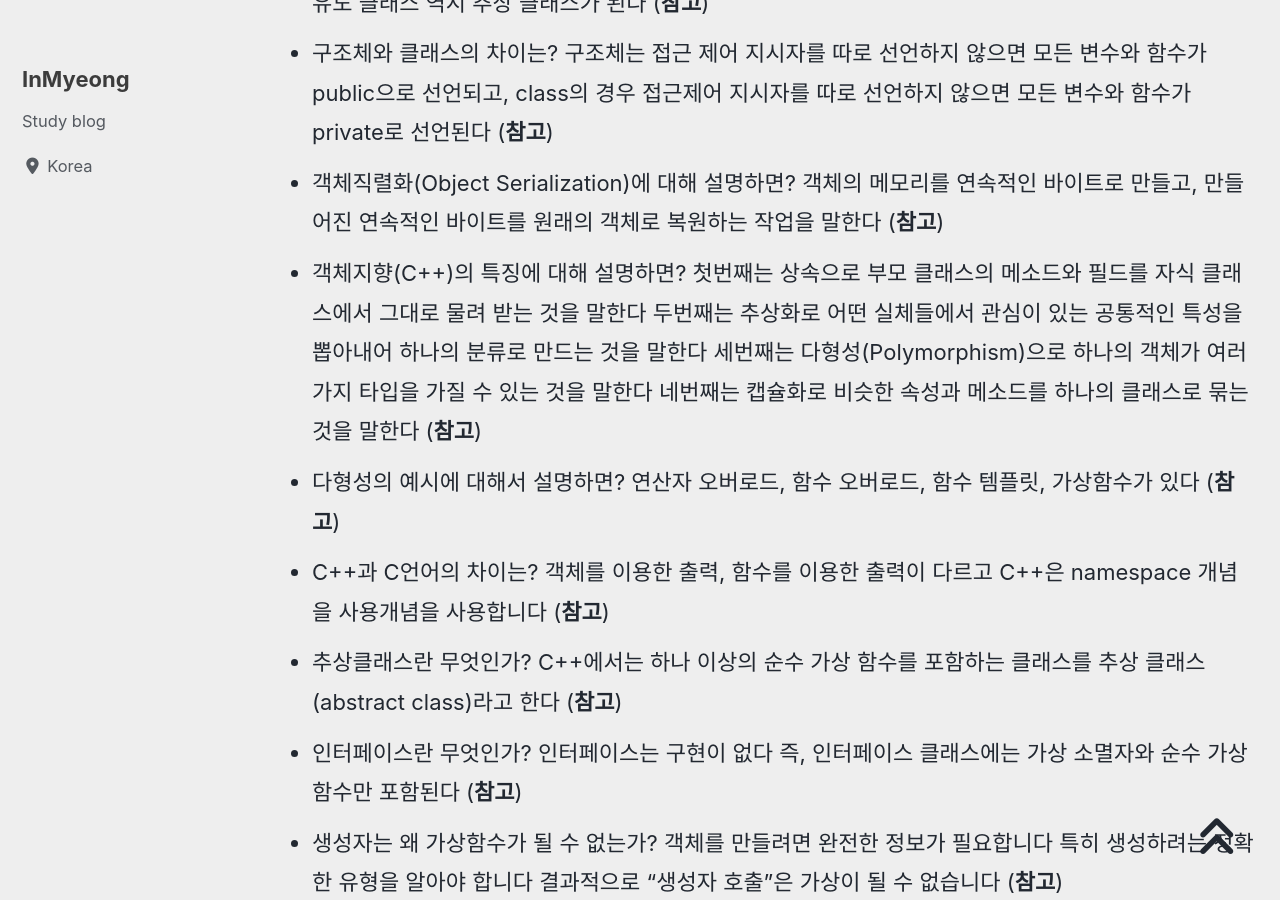
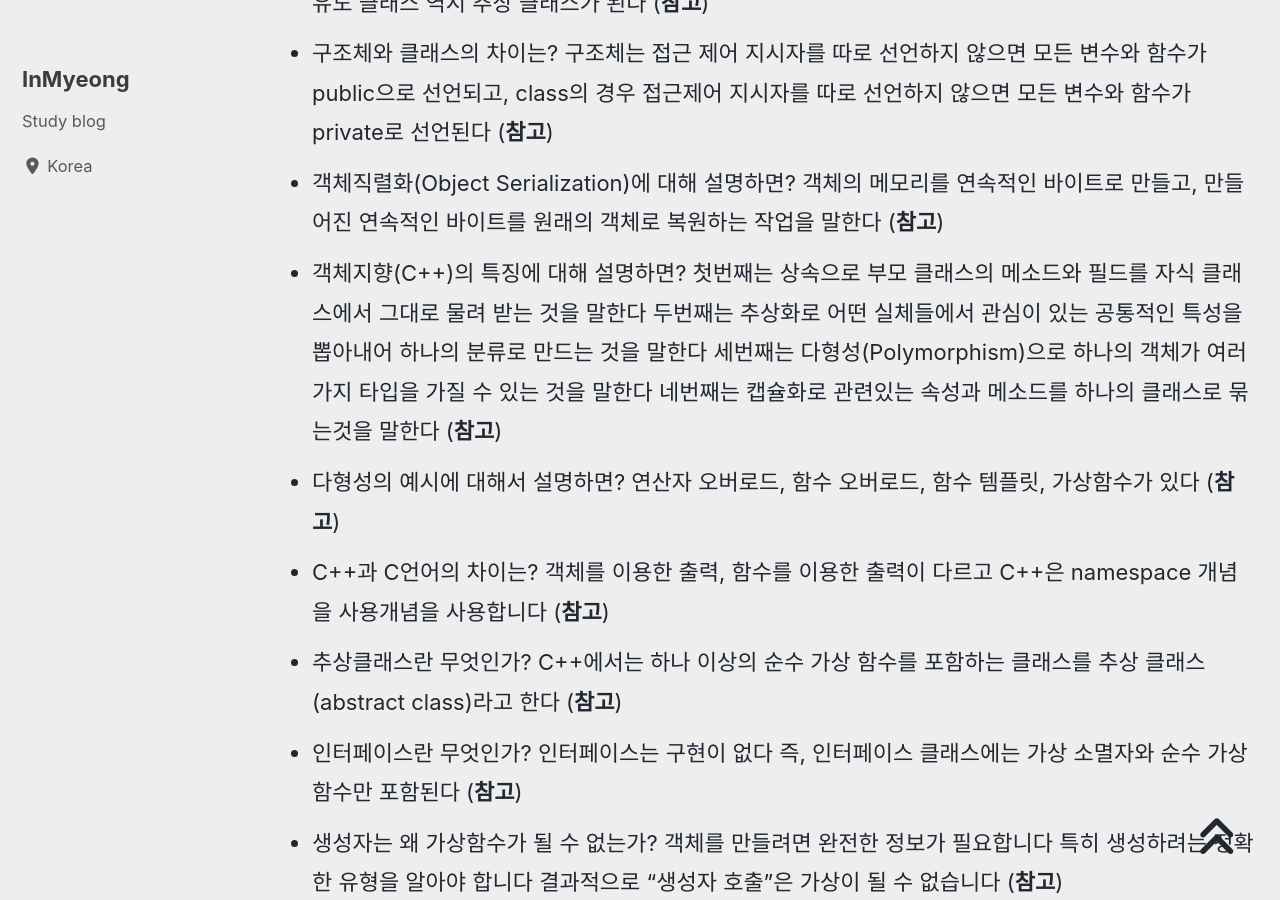
Before and after one commit to devMyeong/devMyeong.github.io, a Jekyll site: the page built from _posts/cs/2022-09-05-블로그-면접준비.md, in a window 1280 px wide and 900 px high, scrolled down 1658 px. Built offline with Jekyll 4.4.1, drawn with Linux system fonts in a browser that asks for light colours; cached includes are drawn as plain includes; nearby versions of some CDN libraries; some web fonts are replaced; comment, search, counter and statistics services are not loaded; some of the changed text lies outside the part shown.

Commit message:
Chore : CS지식 수정

```diff
--- a/_posts/cs/2022-09-05-블로그-면접준비.md
+++ b/_posts/cs/2022-09-05-블로그-면접준비.md
@@ -28,7 +28,7 @@ last_modified_at: 2022-10-30
 - 추상 클래스와 인터페이스의 차이점은? 인터페이스는 상태나 구현을 가질 수 없다, 인터페이스를 구현하는 클래스는 해당 인터페이스의 모든 메소드를 구현해야 한다, 추상 클래스는 상태(data members) 및/또는 구현(method)을 포함할 수 있다, 추상 클래스는 추상 메소드를 구현하지 않고 상속될 수 있다 이때 유도 클래스 역시 추상 클래스가 된다 ([**참고**](https://velog.io/@hyongti/C%EC%B6%94%EC%83%81%ED%81%B4%EB%9E%98%EC%8A%A4-vs.-%EC%9D%B8%ED%84%B0%ED%8E%98%EC%9D%B4%EC%8A%A4-%ED%81%B4%EB%9E%98%EC%8A%A4))
 - 구조체와 클래스의 차이는? 구조체는 접근 제어 지시자를 따로 선언하지 않으면 모든 변수와 함수가 public으로 선언되고, class의 경우 접근제어 지시자를 따로 선언하지 않으면 모든 변수와 함수가 private로 선언된다 ([**참고**](https://k96-ozon.tistory.com/31))
 - 객체직렬화(Object Serialization)에 대해 설명하면? 객체의 메모리를 연속적인 바이트로 만들고, 만들어진 연속적인 바이트를 원래의 객체로 복원하는 작업을 말한다 ([**참고**](https://www.ikpil.com/1053))
-- 객체지향(C++)의 특징에 대해 설명하면? 첫번째는 상속으로 부모 클래스의 메소드와 필드를 자식 클래스에서 그대로 물려 받는 것을 말한다 두번째는 추상화로 어떤 실체들에서 관심이 있는 공통적인 특성을 뽑아내어 하나의 분류로 만드는 것을 말한다 세번째는 다형성(Polymorphism)으로 하나의 객체가 여러 가지 타입을 가질 수 있는 것을 말한다 네번째는 캡슐화로 비슷한 속성과 메소드를 하나의 클래스로 묶는것을 말한다 ([**참고**](https://cclient.tistory.com/m/11))
+- 객체지향(C++)의 특징에 대해 설명하면? 첫번째는 상속으로 부모 클래스의 메소드와 필드를 자식 클래스에서 그대로 물려 받는 것을 말한다 두번째는 추상화로 어떤 실체들에서 관심이 있는 공통적인 특성을 뽑아내어 하나의 분류로 만드는 것을 말한다 세번째는 다형성(Polymorphism)으로 하나의 객체가 여러 가지 타입을 가질 수 있는 것을 말한다 네번째는 캡슐화로 관련있는 속성과 메소드를 하나의 클래스로 묶는것을 말한다 ([**참고**](https://cclient.tistory.com/m/11))
 - 다형성의 예시에 대해서 설명하면? 연산자 오버로드, 함수 오버로드, 함수 템플릿, 가상함수가 있다 ([**참고**](https://younggwan.tistory.com/50))
 - C++과 C언어의 차이는? 객체를 이용한 출력, 함수를 이용한 출력이 다르고 C++은 namespace 개념을 사용개념을 사용합니다 ([**참고**](https://cclient.tistory.com/m/11))
 - 추상클래스란 무엇인가? C++에서는 하나 이상의 순수 가상 함수를 포함하는 클래스를 추상 클래스(abstract class)라고 한다 ([**참고**](http://www.tcpschool.com/cpp/cpp_polymorphism_abstract))
```
Also changed, not shown: other parts of _posts/cs/2022-09-05-블로그-면접준비.md (+1 -1 lines), _posts/graphics/unreal/2022-12-13-unreal-usc-udemy.md (+2 -2 lines).
